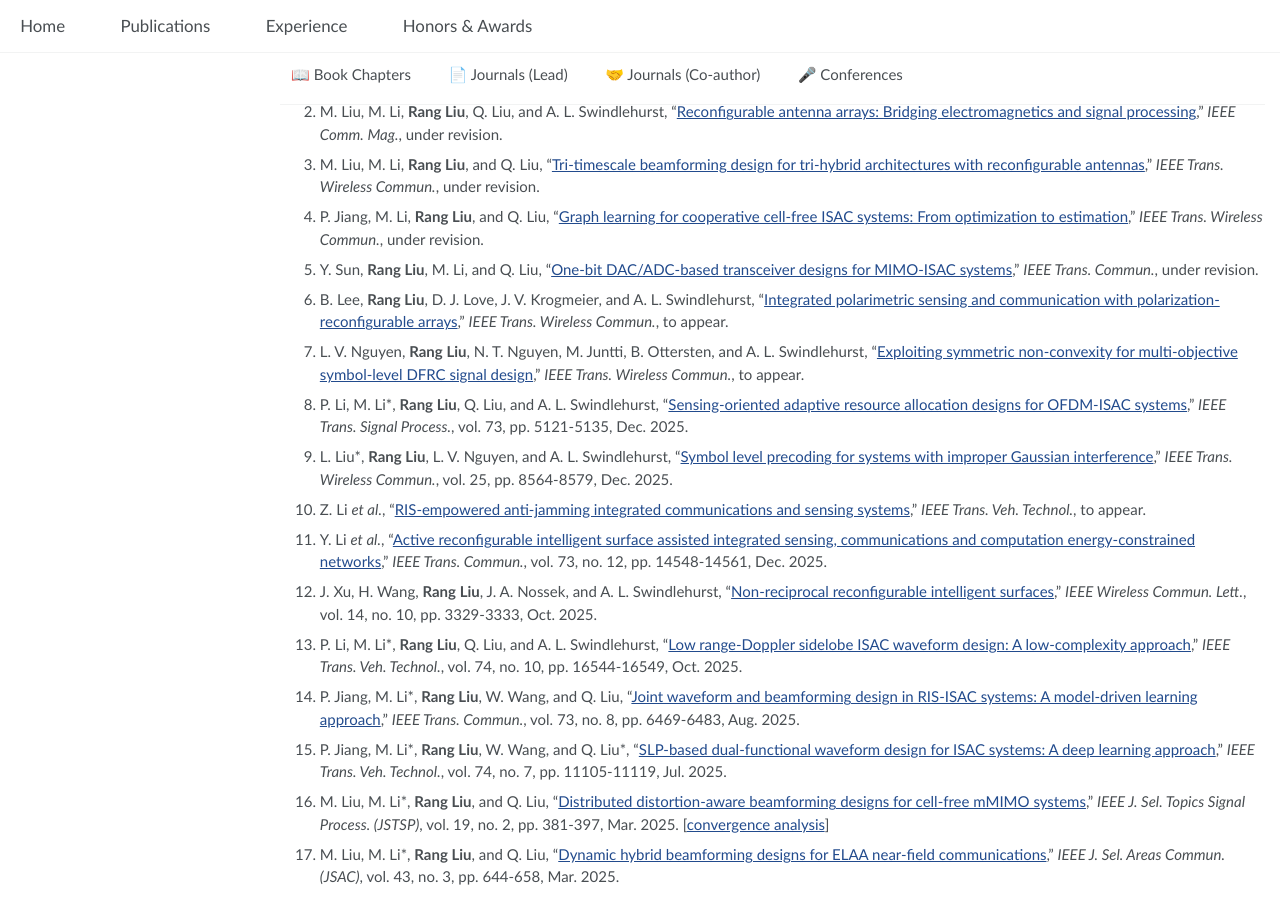
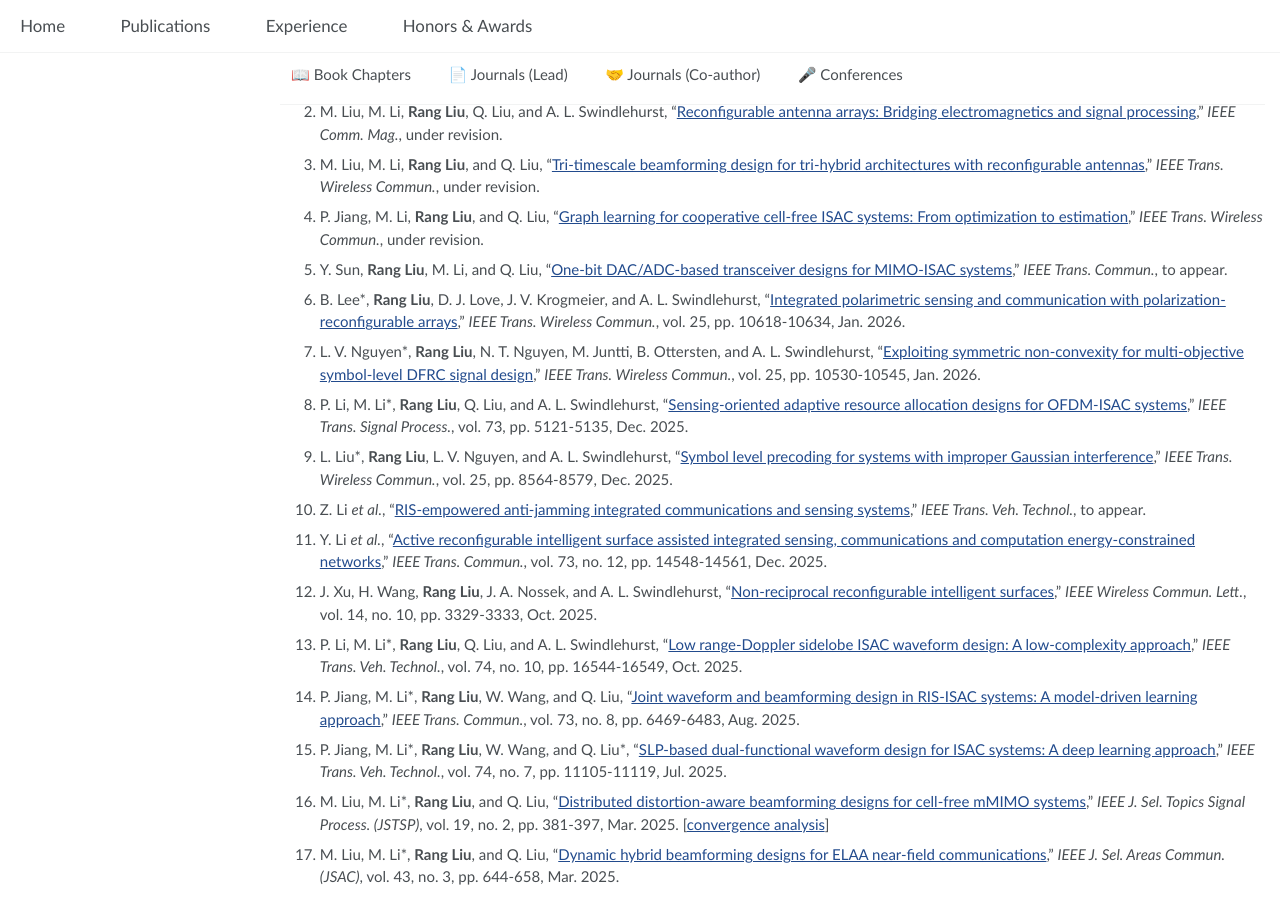
Before and after one commit to RangLiu0706/RangLiu0706.github.io, a Jekyll site: the page built from _pages/publications.md, in a window 1280 px wide and 900 px high, scrolled down 1623 px. Built offline with Jekyll 4.4.1, drawn with Linux system fonts in a browser that asks for light colours.

Commit message:
update260201

```diff
--- a/_pages/publications.md
+++ b/_pages/publications.md
@@ -91,13 +91,13 @@ in *Metasurfaces for Wireless Communications*. Springer, in production.
 31. P. Jiang, M. Li, **Rang Liu**, and Q. Liu, "[Graph learning for cooperative cell-free ISAC systems: From optimization to estimation](https://arxiv.org/abs/2507.06612)," *IEEE Trans. Wireless Commun.*, under revision.
 
 
-26. Y. Sun, **Rang Liu**, M. Li, and Q. Liu, "[One-bit DAC/ADC-based transceiver designs for MIMO-ISAC systems]()," *IEEE Trans. Commun.*, under revision.
+26. Y. Sun, **Rang Liu**, M. Li, and Q. Liu, "[One-bit DAC/ADC-based transceiver designs for MIMO-ISAC systems]()," *IEEE Trans. Commun.*, to appear.
 
 
-30. B. Lee, **Rang Liu**, D. J. Love, J. V. Krogmeier, and A. L. Swindlehurst, "[Integrated polarimetric sensing and communication with polarization-reconfigurable arrays](https://www.arxiv.org/abs/2506.23410)," *IEEE Trans. Wireless Commun.*, to appear.
+30. B. Lee\*, **Rang Liu**, D. J. Love, J. V. Krogmeier, and A. L. Swindlehurst, "[Integrated polarimetric sensing and communication with polarization-reconfigurable arrays](https://ieeexplore.ieee.org/document/11358846)," *IEEE Trans. Wireless Commun.*, vol. 25, pp. 10618-10634, Jan. 2026.
 
 
-29. L. V. Nguyen, **Rang Liu**, N. T. Nguyen, M. Juntti, B. Ottersten, and A. L. Swindlehurst, "[Exploiting symmetric non-convexity for multi-objective symbol-level DFRC signal design](https://arxiv.org/abs/2504.14281)," *IEEE Trans. Wireless Commun.*, to appear.
+29. L. V. Nguyen\*, **Rang Liu**, N. T. Nguyen, M. Juntti, B. Ottersten, and A. L. Swindlehurst, "[Exploiting symmetric non-convexity for multi-objective symbol-level DFRC signal design](https://ieeexplore.ieee.org/document/11360621)," *IEEE Trans. Wireless Commun.*, vol. 25, pp. 10530-10545, Jan. 2026.
 
 
 28. P. Li, M. Li\*, **Rang Liu**, Q. Liu, and A. L. Swindlehurst, "[Sensing-oriented adaptive resource allocation designs for OFDM-ISAC systems](https://ieeexplore.ieee.org/document/11271832)," *IEEE Trans. Signal Process.*, vol. 73, pp. 5121-5135, Dec. 2025.
@@ -196,7 +196,7 @@ in *Proc. Asilomar Conf. on Signals Systems and Computers*, Pacific Grove, CA, U
 1. X. Lv, **Rang Liu**, Y. Chen, Q. Liu, and M. Li, "[Message passing based parameter estimation in cooperative MIMO-OFDM ISAC systems](), in *Proc. IEEE Wireless Commun. Netw. Conf. (WCNC)*, Kuala Lumpur, Malaysia, Apr. 2026.
 
 
-36. X. Lv, **Rang Liu**, Q. Liu, and M. Li, "[Target detection in OFDM-ISAC systems: A multipath exploitation approach](), in *Proc. IEEE Global Commun. Conf. (GLOBECOM)*, Taipei, Taiwan, Dec. 2025.
+36. X. Lv, **Rang Liu**, Q. Liu, and M. Li, "[Target detection in OFDM-ISAC systems: A multipath exploitation approach](https://arxiv.org/pdf/2501.07893), in *Proc. IEEE Global Commun. Conf. (GLOBECOM)*, Taipei, Taiwan, Dec. 2025.
 
 35. M. Liu, **Rang Liu**, Q. Liu, and M. Li, "[Tri-hybrid beamforming design with reconfigurable antennas](), in *Proc. IEEE Global Commun. Conf. (GLOBECOM)*, Taipei, Taiwan, Dec. 2025.
 
```
